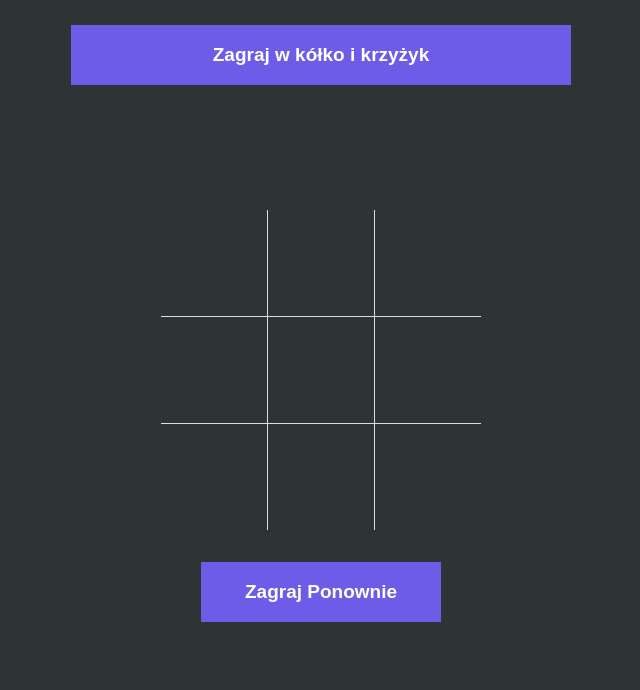
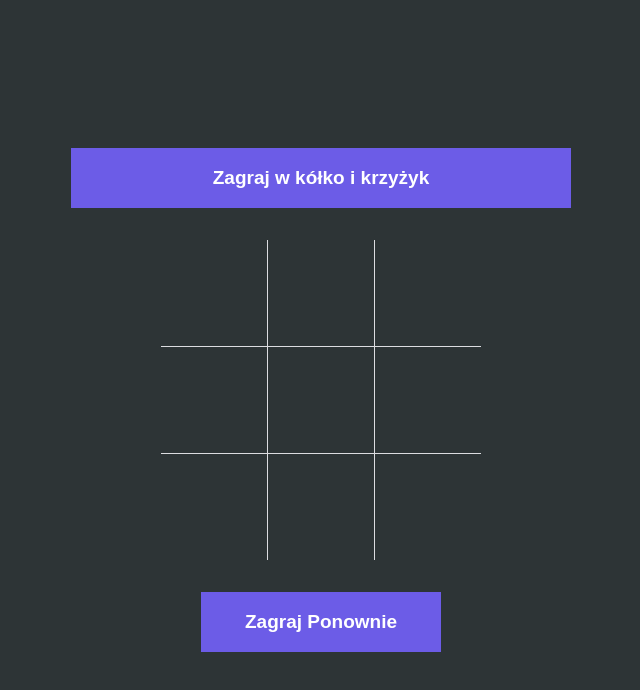
Before and after one commit to jakubszpil/game, a plain HTML site: page index.html in a window 1280 px wide. Shown: the whole page, without its empty margins (319-959 px from the left). Drawn offline with Linux system fonts and the light colour scheme.

Commit message:
Update main.css

```diff
--- a/css/main.css
+++ b/css/main.css
@@ -55,25 +55,21 @@ main {
 
     height: 60px;
     display: block;
-
+    width: 240px;
     text-align: center;
     color: #fff;
     font-size: 19px;
+    position: relative;
     line-height: 60px;
     background: #6c5ce7;
     font-weight: bold;
-    left: 0;
 }
 .banner{
-    top: 0px;
     width: 100%;
-    position: absolute;
 }
 .replay{
     cursor: pointer;
     border: 0;
-    position: relative;
-    width: 240px;
 }
 .replay:active {
     background: #4cd137;
```
